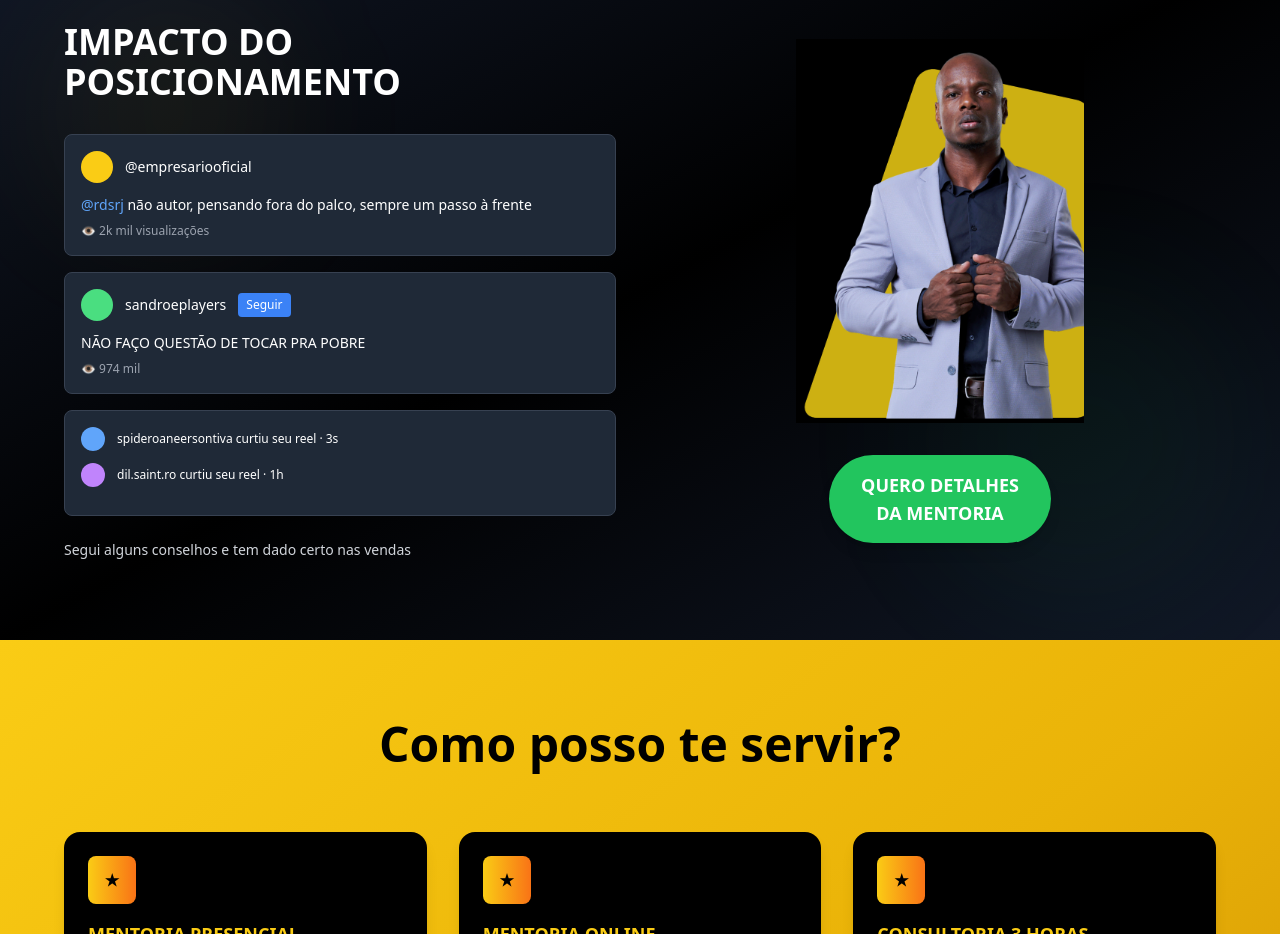
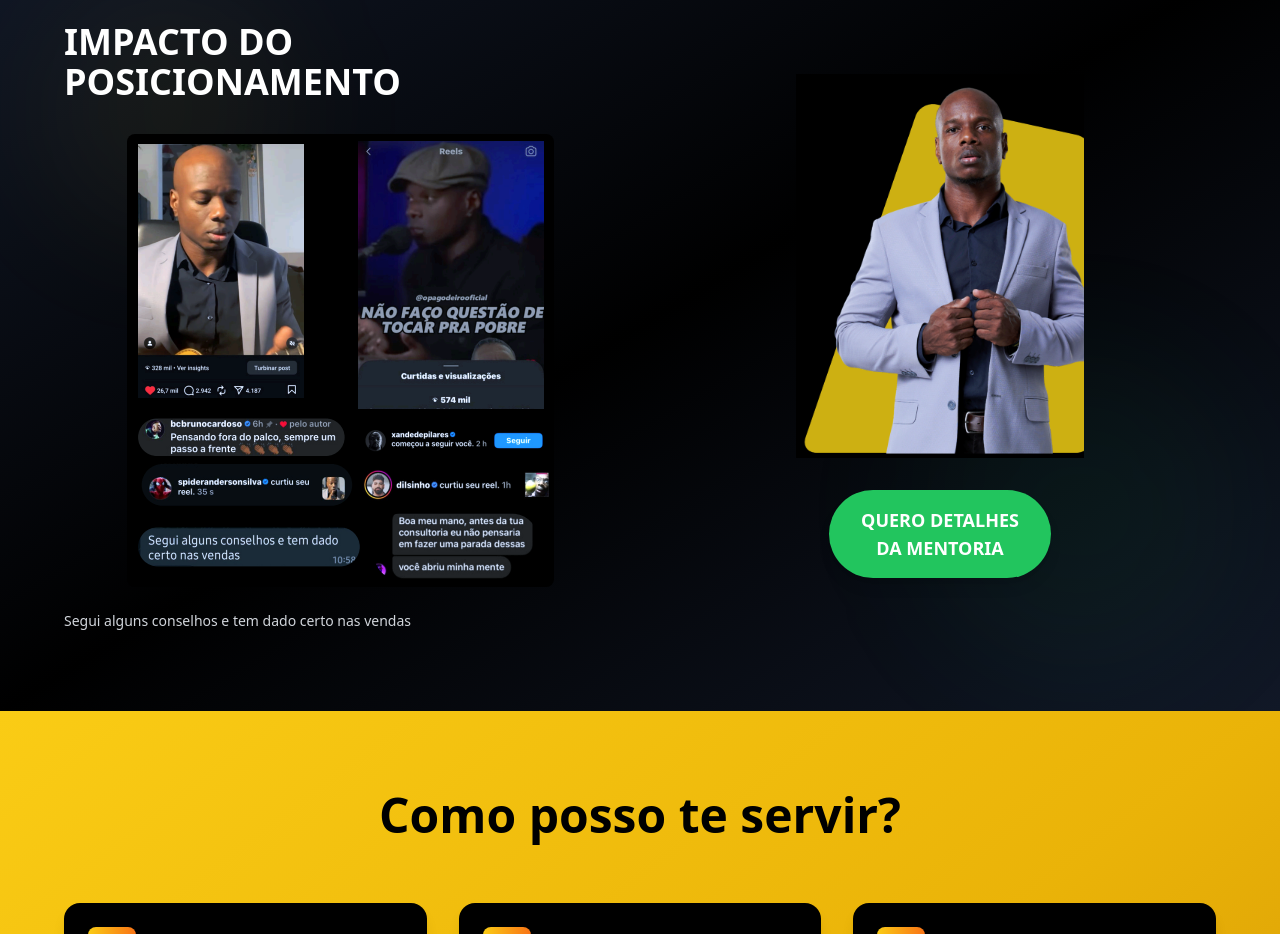
Before and after one commit to edilson-morais/pensando-fora-do-palco, a React (Vite) app: page / in a window 1280 px wide. Shown: the part 3460-4394 px from the top of the page. Built offline with nearby package versions, Linux system fonts and the light colour scheme.

Commit message:
Update Positioning Impact Image
Updated the image in the Positioning Impact section with the provided image.

```diff
--- a/src/components/PositioningImpact.tsx
+++ b/src/components/PositioningImpact.tsx
@@ -18,48 +18,13 @@ const PositioningImpact = () => {
                 IMPACTO DO POSICIONAMENTO
               </h2>
 
-              {/* Mock mobile screenshots */}
-              <div className="space-y-4">
-                <div className="bg-gray-800 rounded-lg p-4 border border-gray-700">
-                  <div className="flex items-center gap-3 mb-3">
-                    <div className="w-8 h-8 bg-yellow-400 rounded-full"></div>
-                    <span className="text-sm">@empresariooficial</span>
-                  </div>
-                  <p className="text-sm mb-2">
-                    <span className="text-blue-400">@rdsrj</span> não autor,
-                    pensando fora do palco, sempre um
-                    passo à frente
-                  </p>
-                  <div className="text-xs text-gray-400 flex items-center gap-4">
-                    <span>👁️ 2k mil visualizações</span>
-                  </div>
-                </div>
-
-                <div className="bg-gray-800 rounded-lg p-4 border border-gray-700">
-                  <div className="flex items-center gap-3 mb-3">
-                    <div className="w-8 h-8 bg-green-400 rounded-full"></div>
-                    <span className="text-sm">sandroeplayers</span>
-                    <span className="text-xs bg-blue-500 px-2 py-1 rounded">Seguir</span>
-                  </div>
-                  <p className="text-sm mb-2">
-                    NÃO FAÇO QUESTÃO DE
-                    TOCAR PRA POBRE
-                  </p>
-                  <div className="text-xs text-gray-400">
-                    <span>👁️ 974 mil</span>
-                  </div>
-                </div>
-
-                <div className="bg-gray-800 rounded-lg p-4 border border-gray-700">
-                  <div className="flex items-center gap-3 mb-3">
-                    <div className="w-6 h-6 bg-blue-400 rounded-full"></div>
-                    <span className="text-xs">spideroaneersontiva curtiu seu reel · 3s</span>
-                  </div>
-                  <div className="flex items-center gap-3 mb-3">
-                    <div className="w-6 h-6 bg-purple-400 rounded-full"></div>
-                    <span className="text-xs">dil.saint.ro curtiu seu reel · 1h</span>
-                  </div>
-                </div>
+              {/* Mobile screenshots */}
+              <div className="flex justify-center">
+                <img
+                  src="/lovable-uploads/7b9f7424-c669-4fe9-9d19-c8f832508409.png"
+                  alt="Screenshots de impacto do posicionamento"
+                  className="max-w-full h-auto rounded-lg"
+                />
               </div>
 
               <p className="text-sm text-gray-300 mt-4">
```
Also changed, not shown: public/lovable-uploads/7b9f7424-c669-4fe9-9d19-c8f832508409.png (added).
